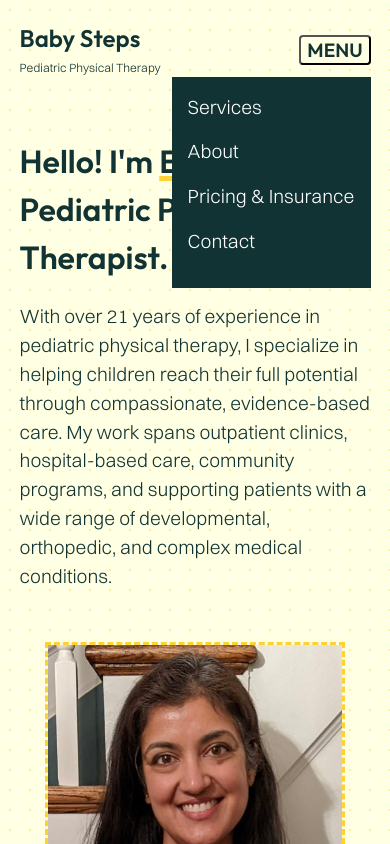
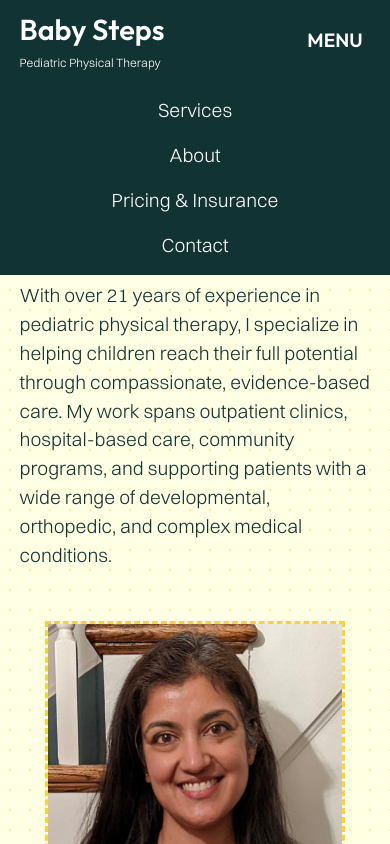
Before and after one commit to shawnmath/babystepsphysicaltherapy, a plain HTML site: page index.html in a window 390 px wide. Both pictures are taken after a click on the button "MENU". Shown: the top 844 px of the page. Drawn offline with Linux system fonts and the light colour scheme; files whose address does not match are found by name.

Commit message:
refactor to fixed nav, ux edits

```diff
--- a/assets/js/main.js
+++ b/assets/js/main.js
@@ -8,7 +8,7 @@
     this.setAttribute('aria-expanded', ariaVal)
 
     if (expanded === 'false') {
-      menu.style.display = 'block'
+      menu.style.display = 'flex'
     } else {
       menu.style.display = 'none'
     }
@@ -22,4 +22,17 @@
       }
     }
   })
+
+  const resetMenu = () => {
+    if (window.innerWidth > 767) {
+      menu.style.display = 'flex'
+      menuToggle.setAttribute('aria-expanded', 'false')
+    }
+  }
+
+  let timeout
+  window.addEventListener('resize', function(e) {
+    clearTimeout(timeout)
+    timeout = setTimeout(resetMenu, 150)
+  })
 })()
--- a/index.html
+++ b/index.html
@@ -13,11 +13,12 @@
     <link rel="stylesheet" href="styles/main.css">
   </head>
   <body>
-    <nav section role='navigation'>
-      <div companyName>
+    <nav role='navigation'>
+      <div section>
+        <a href='/' companyName>
           <h2>Baby Steps</h2>
           <p>Pediatric Physical Therapy</p>
-      </div>
+        </a>
         <button data-font="os" toggle aria-expanded='false'>MENU</button>
         <ul>
           <li><a href='#services'>Services</a></li>
@@ -25,7 +26,9 @@
           <li><a href='#pricing'>Pricing & Insurance</a></li>
           <li><a href='#contact'>Contact</a></li>
         </ul>
+      </div>
     </nav>
+
     <main>
       <header section>
         <div intro>
@@ -52,8 +55,9 @@
           individualized, functional treatment plans.
         </p>
         <p>
-          I am available for <span underline thin>telehealth</span> (video, phone, email) consultations
-          and <span underline thin>in-home care</span>.</p>
+          I am available for both <span underline thin>telehealth</span> (video, phone, email) consultations
+          and <span underline thin>in-home care</span> in Montgomery County, Maryland
+          and surrounding counties.</p>
         <p data-font='os'>Common conditions I treat:</p>
         <div conditions>
           <ul>
@@ -216,7 +220,6 @@
           <h3 title>Why don’t you accept insurance?</h3>
           <p subtitle>By operating outside of insurance, I am able to spend more time with you, avoid unnecessary restrictions, and focus entirely on your goals and results.</p>
         </div>
-
       </section>
       <section id='contact'>
         <h2 headline>Contact</h2>
@@ -243,10 +246,8 @@
       </section>
     </main>
     <footer>
-      <div section>
       <p>Baby Steps Pediatric Physical Therapy</p>
-        <p>Licensed in Maryland, Virginia & Washington D.C.</p>
-      </div>
+      <p>Serving Montgomery County, Maryland and surrounding counties.</p>
     </footer>
     <script src='./assets/js/main.js' type='module'></script>
   </body>
--- a/styles/common.css
+++ b/styles/common.css
@@ -1,4 +1,7 @@
 * {
+  --padding-x: clamp(1rem, 5vw, 7vw);
+  --padding-x-small: 0.5rem;
+  --padding-y: clamp(10px, 5vw, 20px);
   box-sizing: border-box;
   scroll-behavior: smooth;
 }
@@ -13,12 +16,20 @@ body {
 }
 
 main {
-  max-width: 1300px;
+  max-width: 1200px;
   margin: 0 auto;
+  padding-top: 100px;
+  @media screen and (max-width: 767px) {
+    padding-top: 75px;
+  }
 }
 
 main > section, [section] {
   padding: clamp(10px, 5vw, 20px) clamp(1rem, 5vw, 7vw);
+}
+
+section {
+  scroll-margin-top: 80px;
 }
 
 [headline] {
--- a/styles/sections/footer.css
+++ b/styles/sections/footer.css
@@ -1,21 +1,9 @@
 footer {
+  padding: clamp(10px, 5vw, 20px) 0;
   margin-top: 15vh;
   color: #fff;
   background-color: var(--primary-forest);
-
-  > div {
-    display: flex;
-    justify-content: space-between;
-    max-width: 1300px;
-    margin: 0 auto;
-    padding-top: 1rem;
-    padding-bottom: 1rem;
-    @media screen and (max-width: 768px) {
-      flex-direction: column;
-      gap: 0.5rem;
-      text-align: center;
-    }
-  }
+  text-align: center;
 
   p {
     margin: 0;
--- a/styles/sections/nav.css
+++ b/styles/sections/nav.css
@@ -1,17 +1,22 @@
 nav {
-  --padding-x: clamp(1rem, 5vw, 7vw);
-  --padding-y: clamp(10px, 5vw, 20px);
-  position: relative;
-  display: flex;
-  justify-content: space-between;
-  max-width: 1300px;
-  margin: 0 auto;
-  @media screen and (max-width: 500px) {
-    flex-direction: column;
-    gap: 1rem;
+  position: fixed;
+  z-index: 1;
+  width: 100%;
+  background-color: var(--primary-forest);
+  color: #fff;
+
+  > div[section] {
+    display: flex;
+    justify-content: space-between;
+    max-width: 1200px;
+    margin: 0 auto;
+    padding-top: var(--padding-x-small);
+    padding-bottom: var(--padding-x-small);
   }
 
   [companyName] {
+    color: #fff;
+    text-decoration: none;
 
     > * {
       margin: 0;
@@ -29,45 +34,38 @@ nav {
   [toggle] {
     position: absolute;
     right: var(--padding-x);
-    top: calc(var(--padding-y) + 3px);
-    transform: translateY(calc(50% - 3px));
+    top: 50%;
+    transform: translateY(-50%);
     display: none;
+    border: 2px solid var(--primary-forest);
     border-radius: 4px;
     appearance: none;
     background: none;
-    color: var(--primary-forest);
+    color: #fff;
     @media screen and (max-width: 767px) {
       display: block;
     }
-
-    /* &:active,
-    &:focus {
-
-      & + ul {
-        display: block;
-      }
-    } */
   }
 
   ul {
     display: flex;
+    align-self: center;
     gap: 2rem;
     margin: 0;
     padding: 0;
     list-style-type: none;
     @media screen and (max-width: 767px) {
       position: absolute;
-      right: var(--padding-x);
-      top: calc(100% - var(--padding-y));
+      top: 100%;
+      left: 0;
       display: none;
+      gap: 1rem;
+      width: 100%;
       flex-direction: column;
       padding: 1rem;
+      text-align: center;
       background-color: var(--primary-forest);
       color: #fff;
-
-      li {
-        margin-bottom: 1rem;
-      }
     }
 
     a {
```
Lines whose indentation alone changed are shown as unchanged.
